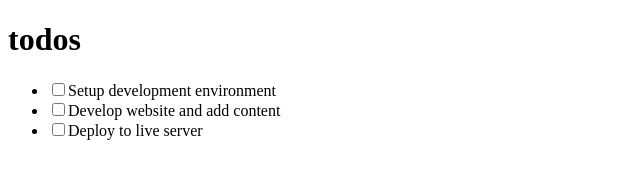
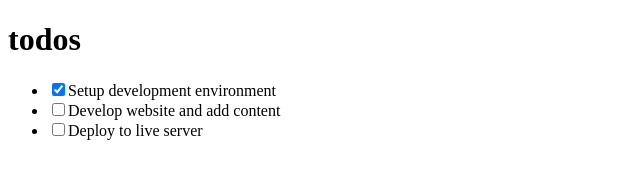
Before and after one commit to jaflih/TodoApp_React, a React (Create React App) app: page / in a window 1280 px wide. Shown: the top 173 px of the page, without its empty margins (0-640 px from the left). Built offline with nearby package versions, Linux system fonts and the light colour scheme.

Commit message:
Add checker attribut n TodoItem

```diff
--- a/src/components/TodoItem.js
+++ b/src/components/TodoItem.js
@@ -6,7 +6,7 @@ function TodoItem(props) {
 
   return (
     <li key={todo.id}>
-      <input type="checkbox" />
+      <input type="checkbox" checked={todo.completed} onChange={() => console.log('clicked')} />
       {todo.title}
     </li>
   );
```
